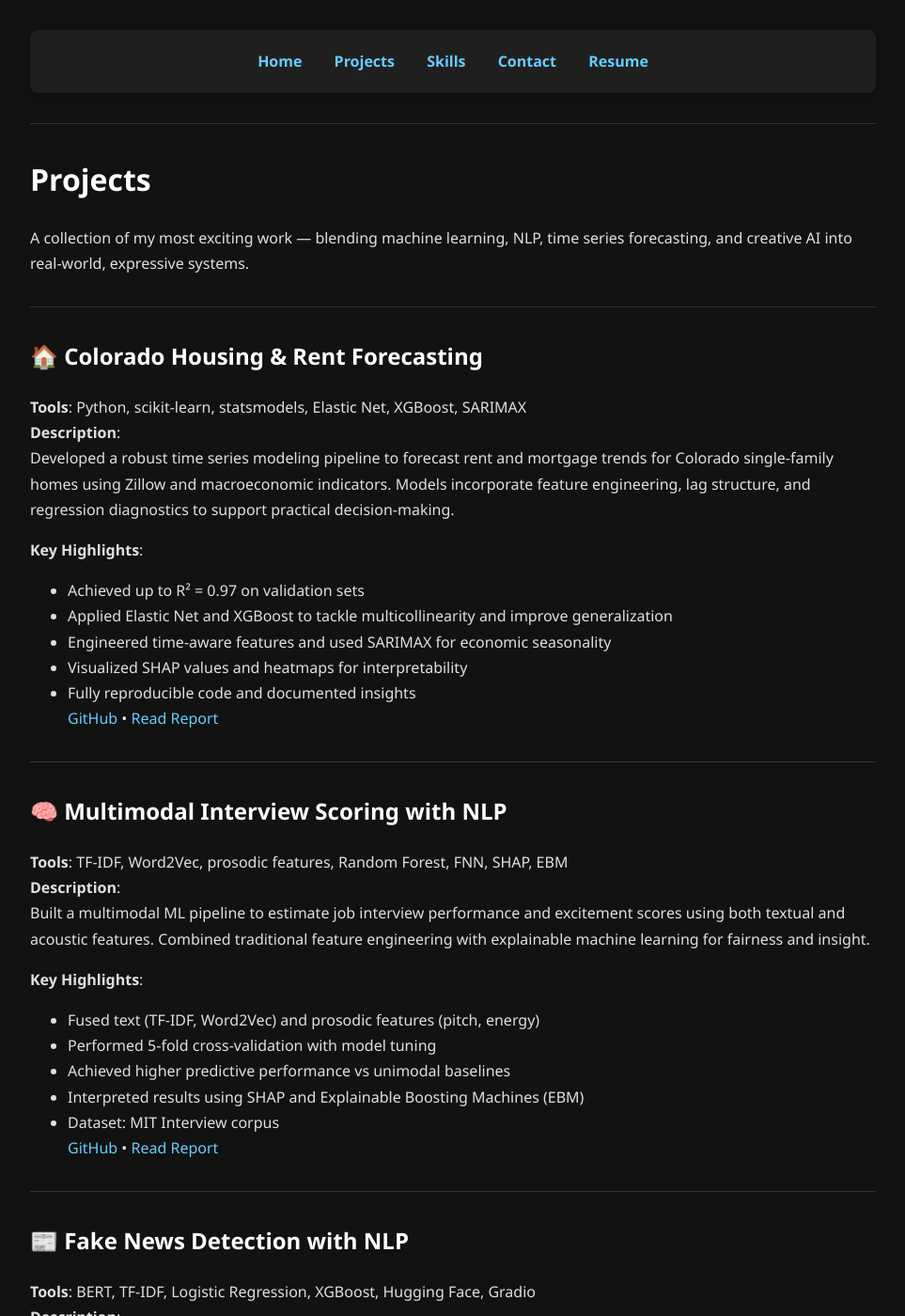
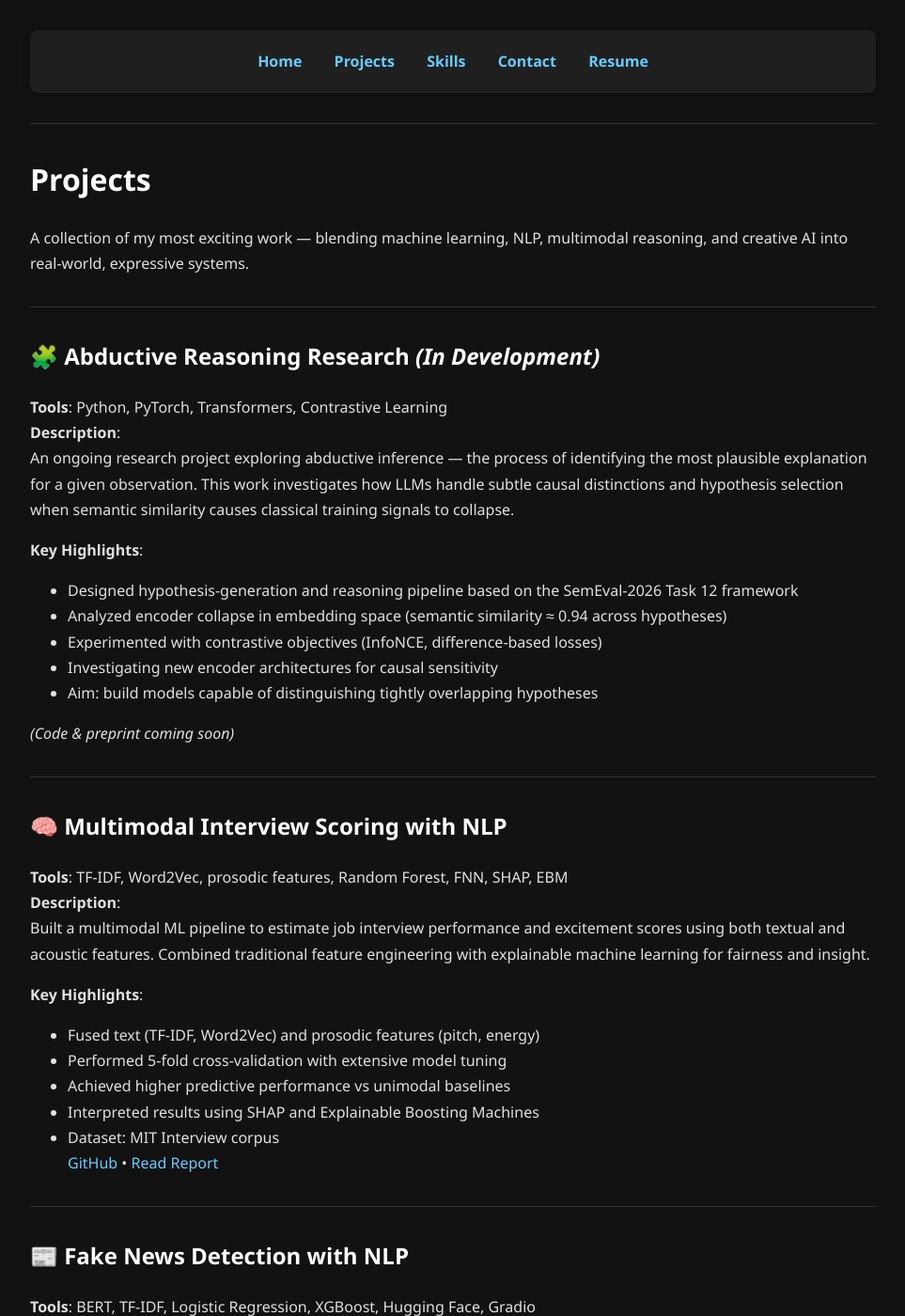
Before and after one commit to Orca71/shahriarnekouei.github.io, a Jekyll site: the page built from projects.md, in a window 1280 px wide and 1400 px high. Shown: the whole window at 94% size, without its empty margins (158-1121 px from the left). Built offline with Jekyll 4.4.1, drawn with Linux system fonts in a browser that asks for light colours; some of the changed text lies outside the part shown.

Commit message:
Update projects.md

```diff
--- a/projects.md
+++ b/projects.md
@@ -5,23 +5,24 @@ title: Projects
 
 # Projects
 
-A collection of my most exciting work — blending machine learning, NLP, time series forecasting, and creative AI into real-world, expressive systems.
+A collection of my most exciting work — blending machine learning, NLP, multimodal reasoning, and creative AI into real-world, expressive systems.
 
 ---
 
-## 🏠 Colorado Housing & Rent Forecasting
+## 🧩 Abductive Reasoning Research *(In Development)*
 
-**Tools**: Python, scikit-learn, statsmodels, Elastic Net, XGBoost, SARIMAX
+**Tools**: Python, PyTorch, Transformers, Contrastive Learning
 **Description**:
-Developed a robust time series modeling pipeline to forecast rent and mortgage trends for Colorado single-family homes using Zillow and macroeconomic indicators. Models incorporate feature engineering, lag structure, and regression diagnostics to support practical decision-making.
+An ongoing research project exploring abductive inference — the process of identifying the most plausible explanation for a given observation. This work investigates how LLMs handle subtle causal distinctions and hypothesis selection when semantic similarity causes classical training signals to collapse.
 
 **Key Highlights**:
-- Achieved up to R² = 0.97 on validation sets
-- Applied Elastic Net and XGBoost to tackle multicollinearity and improve generalization
-- Engineered time-aware features and used SARIMAX for economic seasonality
-- Visualized SHAP values and heatmaps for interpretability
-- Fully reproducible code and documented insights
-[GitHub](https://github.com/Orca71/Housing-Market-Forecasting-Time-Series-/tree/main) • [Read Report](https://github.com/Orca71/Housing-Market-Forecasting-Time-Series-/blob/main/HousingForcastReport.pdf)
+- Designed hypothesis-generation and reasoning pipeline based on the SemEval-2026 Task 12 framework
+- Analyzed encoder collapse in embedding space (semantic similarity ≈ 0.94 across hypotheses)
+- Experimented with contrastive objectives (InfoNCE, difference-based losses)
+- Investigating new encoder architectures for causal sensitivity
+- Aim: build models capable of distinguishing tightly overlapping hypotheses
+
+*(Code & preprint coming soon)*
 
 ---
 
@@ -33,9 +34,9 @@ Built a multimodal ML pipeline to estimate job interview performance and excitem
 
 **Key Highlights**:
 - Fused text (TF-IDF, Word2Vec) and prosodic features (pitch, energy)
-- Performed 5-fold cross-validation with model tuning
+- Performed 5-fold cross-validation with extensive model tuning
 - Achieved higher predictive performance vs unimodal baselines
-- Interpreted results using SHAP and Explainable Boosting Machines (EBM)
+- Interpreted results using SHAP and Explainable Boosting Machines
 - Dataset: MIT Interview corpus
 [GitHub](https://github.com/Orca71/Interview-outcome-Prediction-Multimodal-ML-) • [Read Report](https://github.com/Orca71/Interview-Outcome-Prediction-Multimodal-ML-/blob/main/Report.pdf)
 
@@ -61,15 +62,15 @@ Designed and deployed a binary classification system to detect fake news using t
 
 **Tools**: Python, PrettyMIDI, FluidSynth, symbolic AI, music theory
 **Description**:
-Wolfie is a personal project exploring the intersection of emotion, harmony, and AI. It generates expressive chord progressions and motifs based on user-selected moods using rule-based logic and symbolic musical structures.
+Wolfie explores the intersection of emotion, harmony, and AI. It generates expressive chord progressions and motifs based on user-selected moods using rule-based logic and symbolic musical structures.
 
 **Key Highlights**:
-- Harmonic engine grounded in Circle of Fifths and expressive cadences
+- Harmonic engine built on Circle of Fifths & expressive cadences
 - Emotion-driven mood → scale → chord logic
 - Generates customizable MIDI compositions with tempo, contour, and mode
 - Inspired by expressive works of Bach, Mozart, and Beethoven
-- Ongoing expansion with LSTMs and NLP-to-music pipeline
-[GitHub](https://github.com/Orca71/Wolfie) • [Demo Coming Soon](#)
+- Ongoing expansion: LSTMs, NLP-to-music pipeline
+[GitHub](https://github.com/Orca71/Wolfie) • *Demo Coming Soon*
 
 ---
 
@@ -77,6 +78,6 @@ Wolfie is a personal project exploring the intersection of emotion, harmony, and
 
 **Tools**: Python, FastAPI, QuickBooks API, OAuth2
 **Description**:
-Lantern is a secure SaaS product that connects with QuickBooks to help small businesses manage accounting tasks. The platform features modular design and secure token handling, with an NLP-based query system currently in development.
+Lantern is a secure SaaS product that connects with QuickBooks to help small businesses manage accounting tasks. The platform uses a multi-agent NLP interface, modular intent routing, and secure token handling.
 
-*(Not Public yet – Demo coming soon)*
+*(Not public yet – Demo coming soon)*
```
